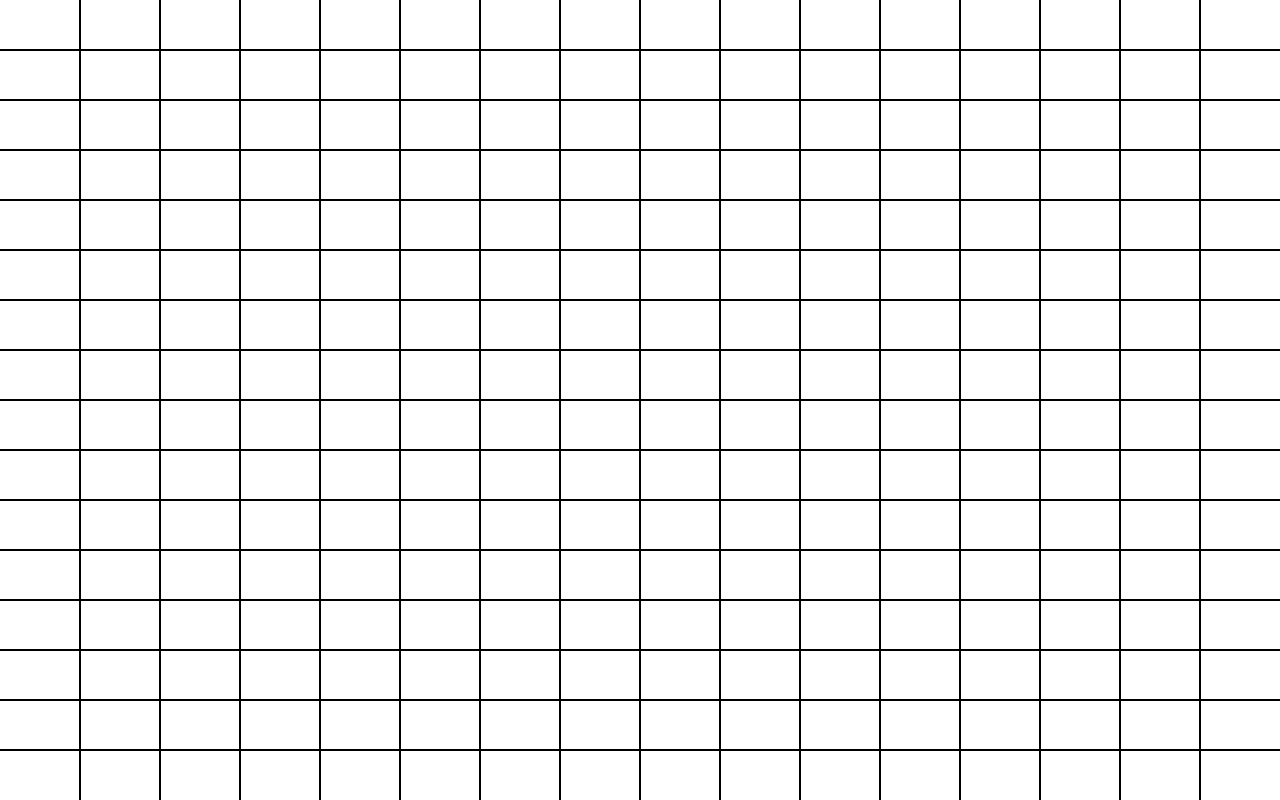
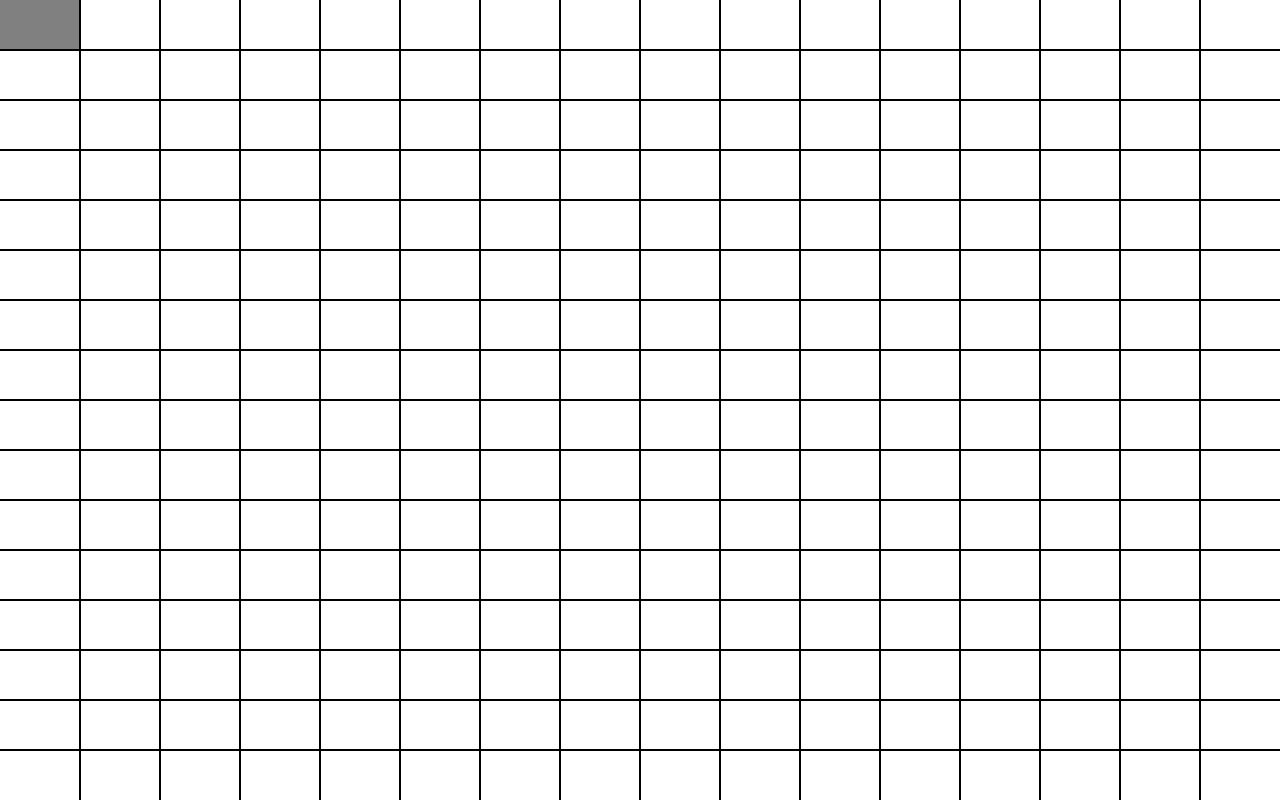
Before and after one commit to spiderzoast/etch-a-sketch, a plain HTML site: page index.html in a window 1280 px wide. Drawn offline with Linux system fonts and the light colour scheme.

Commit message:
Change square color when hovered

```diff
--- a/javascript.js
+++ b/javascript.js
@@ -7,6 +7,9 @@ for (let i = 0; i < 256; i++) {
 
 function createSquare() {
   const square = document.createElement("div");
+  square.addEventListener("mouseover", () => {
+    square.setAttribute("class", "hovered-square");
+  });
   container.appendChild(square);
   return;
 }
--- a/style.css
+++ b/style.css
@@ -18,3 +18,7 @@
   height: 6.25%;
   outline: 1px solid black;
 }
+
+.hovered-square {
+  background-color: grey;
+}
```
